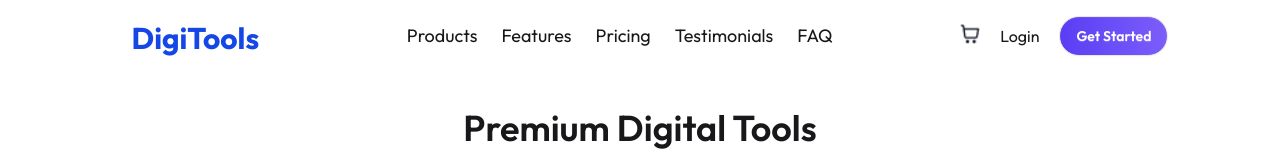
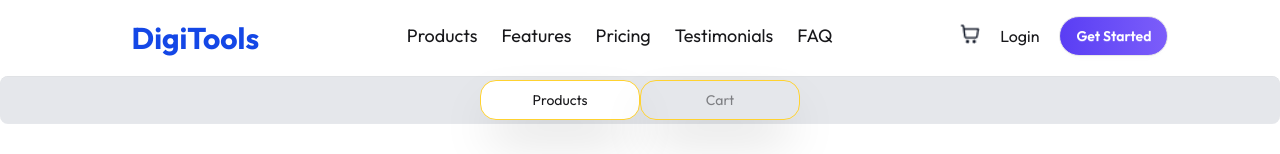
Before and after one commit to nazrul23-human/Digitools-platform-Project, a React (Vite) app: page / in a window 1280 px wide. Shown: the top 154 px of the page. Built offline with nearby package versions, Linux system fonts and the light colour scheme.

Commit message:
Model,produc,total,empy cart and price funtionality successfully create

```diff
--- a/src/App.jsx
+++ b/src/App.jsx
@@ -7,9 +7,10 @@ import Pricing from './components/Pricing';
 import Hero from './components/Hero';
 import Footer from './components/Footer';
 import Models from './components/Models';
+import { useState } from 'react';
+import Cart from './components/Cart';
+import React from 'react';
 import { Suspense } from 'react';
-import Cart from './components/Cart';
-
 
 
 
@@ -20,21 +21,43 @@ const getModels = async () => {
 
 
 function App() {
+  const modelPromise = getModels();
+  const [activeTab,setActiveTab] = useState("products")
+  const [carts,setCarts] = useState([])
 
-  const modelPromise = getModels();
   return (
     <>
       {/* bg-gradient-to-r from-indigo-600 to-purple-600  */}
       <Navbar></Navbar>
       {/* <Banner></Banner>
       <Rating></Rating> */}
+      {/* name of each tab group should be unique */}
+      <div className="tabs tabs-box justify-center bg-gray-200">
+        <input
+        type="radio"
+        name="my_tabs_1"
+        className="tab rounded-2xl w-40 shadow-2xl border border-amber-300"
+        aria-label="Products"
+        onClick={()=> setActiveTab("products")}
+        defaultChecked/>
 
-      <Suspense fallback={<span className="loading loading-dots loading-xl"></span>}>
-        <Models modelPromise={modelPromise}></Models>
-      </Suspense>
+        <input type="radio"
+        name="my_tabs_1"
+        className="tab rounded-2xl w-40 shadow-2xl border border-amber-300"
+        aria-label="Cart"
+        onClick={()=> setActiveTab("cart")}/>
+
+      </div>
 
 
-      {/* <Cart></Cart> */}
+
+     {activeTab === "products" && <Suspense fallback={<span className="loading loading-dots loading-xl"></span>}> <Models modelPromise={modelPromise} carts={carts} setCarts={setCarts}></Models></Suspense>}
+
+
+
+      {activeTab === "cart" && <Cart carts={carts}
+      setCarts={setCarts}></Cart>}
+
 
 
       {/* <StartedSection></StartedSection>
--- a/src/components/Cart.jsx
+++ b/src/components/Cart.jsx
@@ -1,11 +1,59 @@
- import React from 'react';
+import shoppimg from "../assets/shopping-cart-01.png"
+const Cart = ({ carts, setCarts }) => {
+    const totalPrice = carts.reduce((sum, item) => sum + item.price, 0)
 
- const Cart = () => {
+    const handlePayment = () => {
+        setCarts([])
+    }
     return (
-        <div className='border-r-emerald-400'>
-            Cart
+        <div className='p-10'>
+            <h1 className="text-2xl font-bold">Your Cart</h1>
+            {
+                carts.length === 0 ?
+                    <div className=" bg-gray-100 shadow-2xl rounded-lg mt-5 p-10 text-center ">
+                        <img className="w-10 h-10 ml-100   justify-center" src={shoppimg}></img>
+                        <p className="text-gray-500 font-bold text-3xl">Cart is empty</p>
+
+
+                    </div>
+                    :
+                    <>
+                        <div className="space-y-5 mt-4">
+                            {
+                                carts.map(item => <div className="flex items-center justify-between rounded-lg p-3 shadow-lg" key={item.id}>
+                                    <div className="flex items-center gap-5">
+                                        <div>
+                                            <img className="h-15 w-15 object-contain" src={item.image} />
+                                        </div>
+                                        <div>
+                                            <h2 className=" font-normal">
+                                                {item.name}
+                                            </h2>
+                                            <h2>
+                                                <div className="text-gray-400">$
+                                                    {item.price}</div>
+                                            </h2>
+                                        </div>
+                                    </div>
+
+                                    <div className="text-[#FF3980]">Remove</div>
+                                </div>)
+
+                            }
+
+                        </div>
+                        <div className="flex justify-between bg-gray-200 text-black font-medium p-3 mt-5 rounded-lg shadow-lg">
+                            <div>Total</div>
+                            <div>${totalPrice}</div>
+                        </div>
+                        <button onClick={handlePayment} className="btn w-full mt-5 text-purple-100 text-2xl rounded-lg bg-gradient-to-r from-indigo-600 to-purple-600 shadow-lg">Proceed to Checkout</button>
+                    </>
+            }
+
+
+
         </div>
     );
- };
+};
 
- export default Cart;
+export default Cart;
--- a/src/components/ModelCard.jsx
+++ b/src/components/ModelCard.jsx
@@ -2,11 +2,12 @@ import React from 'react';
 import { useState } from 'react';
 
 
-const ModelCard = ({ model }) => {
+const ModelCard = ({model, carts, setCarts}) => {
     const [isBuy, setIsBuy] = useState(false)
 
     const handleBuyCart = () => {
         setIsBuy(true)
+        setCarts([...carts,model])
     }
     return (
         <div className='shadow-lg rounded-lg border overflow-hidden border-zinc-300'>
--- a/src/components/Models.jsx
+++ b/src/components/Models.jsx
@@ -1,7 +1,7 @@
 import React, { use } from 'react';
 import ModelCard from './ModelCard';
 
-const Models = ({ modelPromise }) => {
+const Models = ({ modelPromise,carts,setCarts }) => {
     const models = use(modelPromise)
 
     return (
@@ -16,7 +16,7 @@ const Models = ({ modelPromise }) => {
 
                 <div className='grid md:grid-cols-2 lg:grid-cols-3 mt-20 gap-5'>
                 {models.map((model) => (
-                   <ModelCard key={model.id} model={model}></ModelCard>
+                   <ModelCard key={model.id} model={model} carts={carts} setCarts={setCarts}></ModelCard>
             ))}
             </div>
             </div>
```
